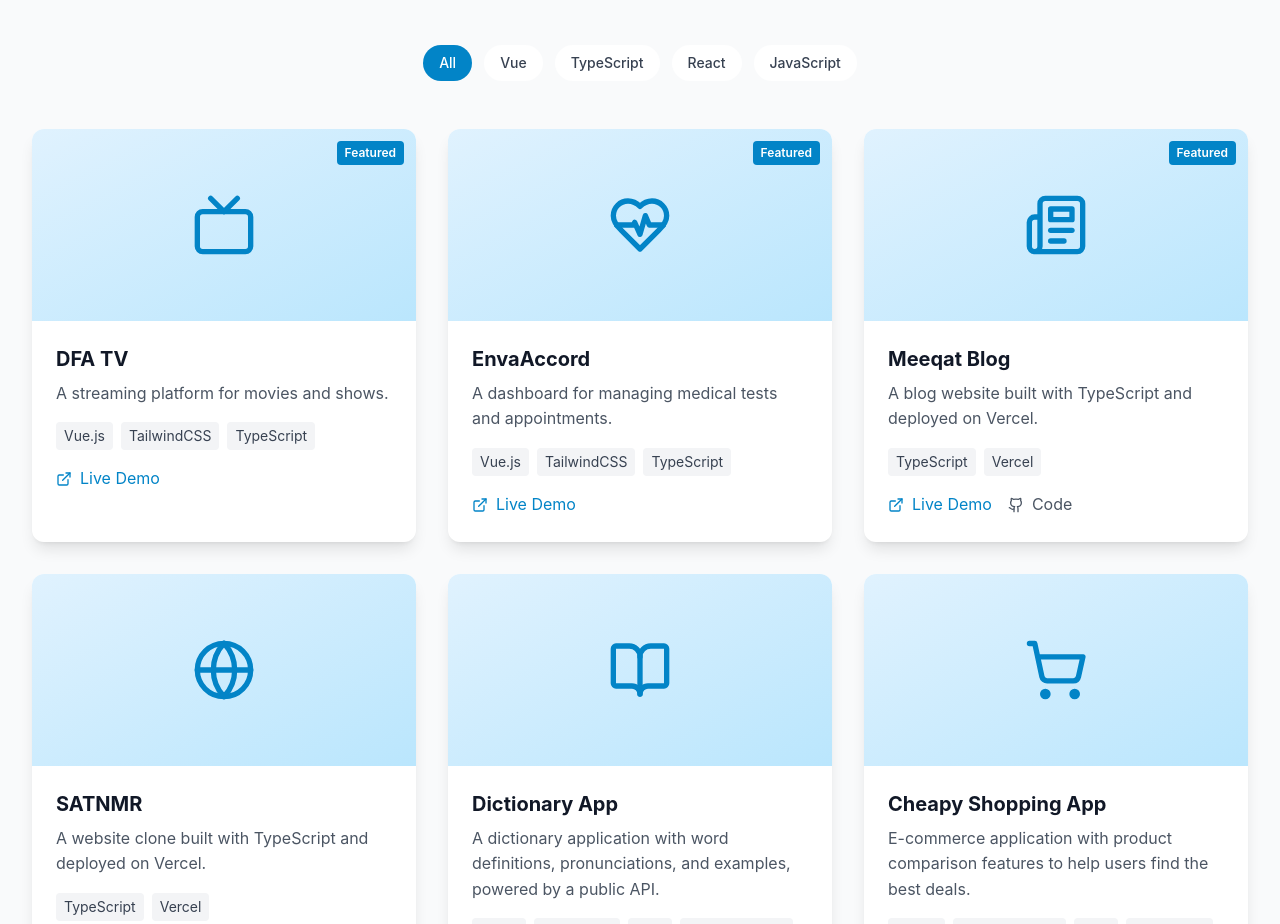
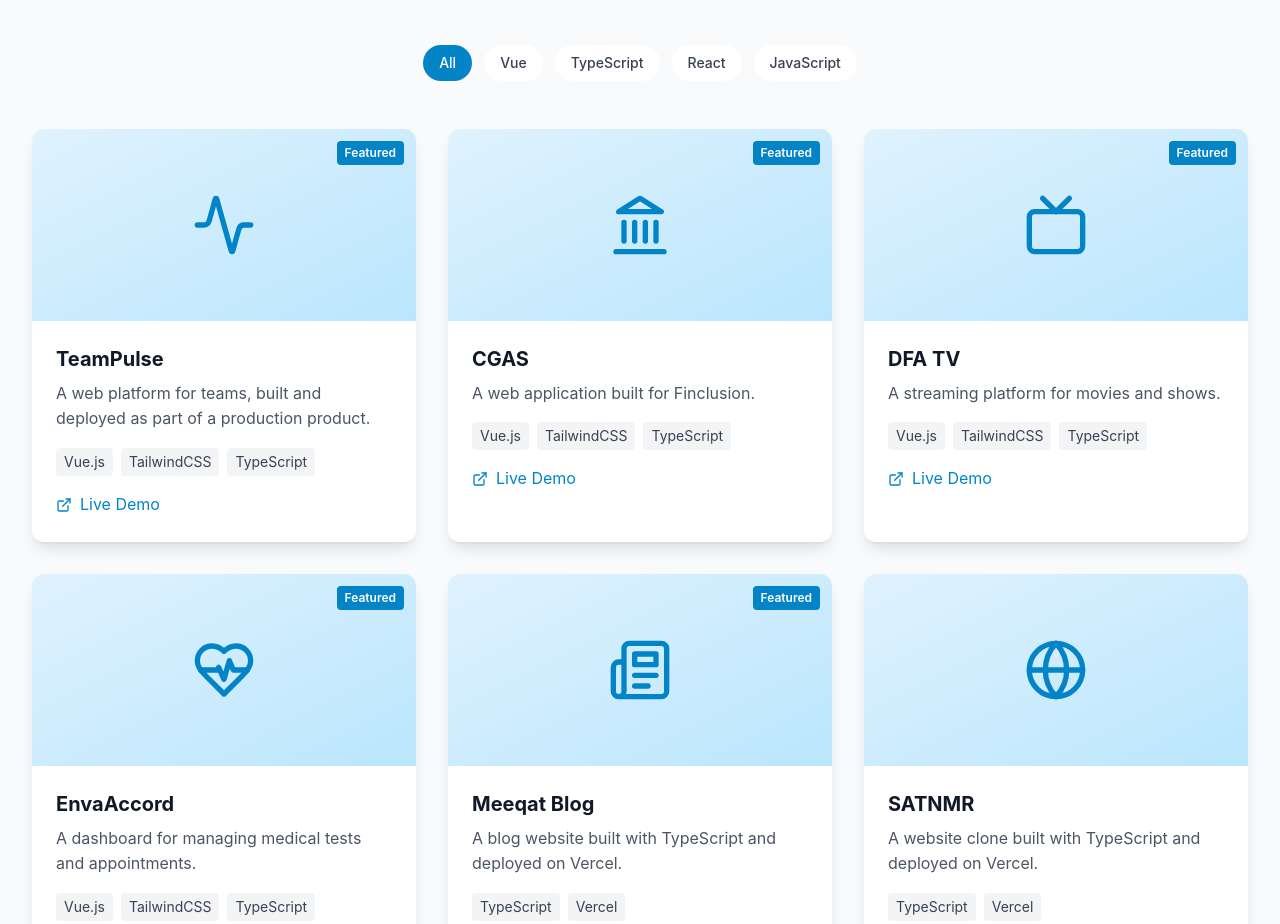
Before and after one commit to Involut6/Portfolio, a Vue app: page / in a window 1280 px wide. Shown: the part 3380-4304 px from the top of the page. Built offline with nearby package versions, Linux system fonts and the light colour scheme.

Commit message:
Add TeamPulse and CGAS projects
Co-Authored-By: Claude Sonnet 5.5 <noreply@anthropic.com>
Claude-Session: https://claude.ai/code/session_01U5TkcMwjohxXv2SCEaUW4f

```diff
--- a/src/components/ProjectsSection.vue
+++ b/src/components/ProjectsSection.vue
@@ -109,10 +109,28 @@
 import { ref, computed } from 'vue'
 import {
   ExternalLink, Github, Globe, ShoppingCart, Tv, HeartPulse, BookOpen,
-  NotebookPen, Bomb, Brain, Dices, Utensils, BarChart3, Newspaper, Layers
+  Activity, Landmark, NotebookPen, Bomb, Brain, Dices, Utensils, BarChart3, Newspaper, Layers
 } from 'lucide-vue-next'
 
 const projects = [
+  {
+    title: "TeamPulse",
+    description: "A web platform for teams, built and deployed as part of a production product.",
+    technologies: ["Vue.js", "TailwindCSS", "TypeScript"],
+    category: "Vue",
+    featured: true,
+    liveUrl: "https://dev.myteampulse.ai",
+    icon: Activity
+  },
+  {
+    title: "CGAS",
+    description: "A web application built for Finclusion.",
+    technologies: ["Vue.js", "TailwindCSS", "TypeScript"],
+    category: "Vue",
+    featured: true,
+    liveUrl: "https://dev.cgas.finclusion.ai",
+    icon: Landmark
+  },
   {
     title: "DFA TV",
     description: "A streaming platform for movies and shows.",
```
